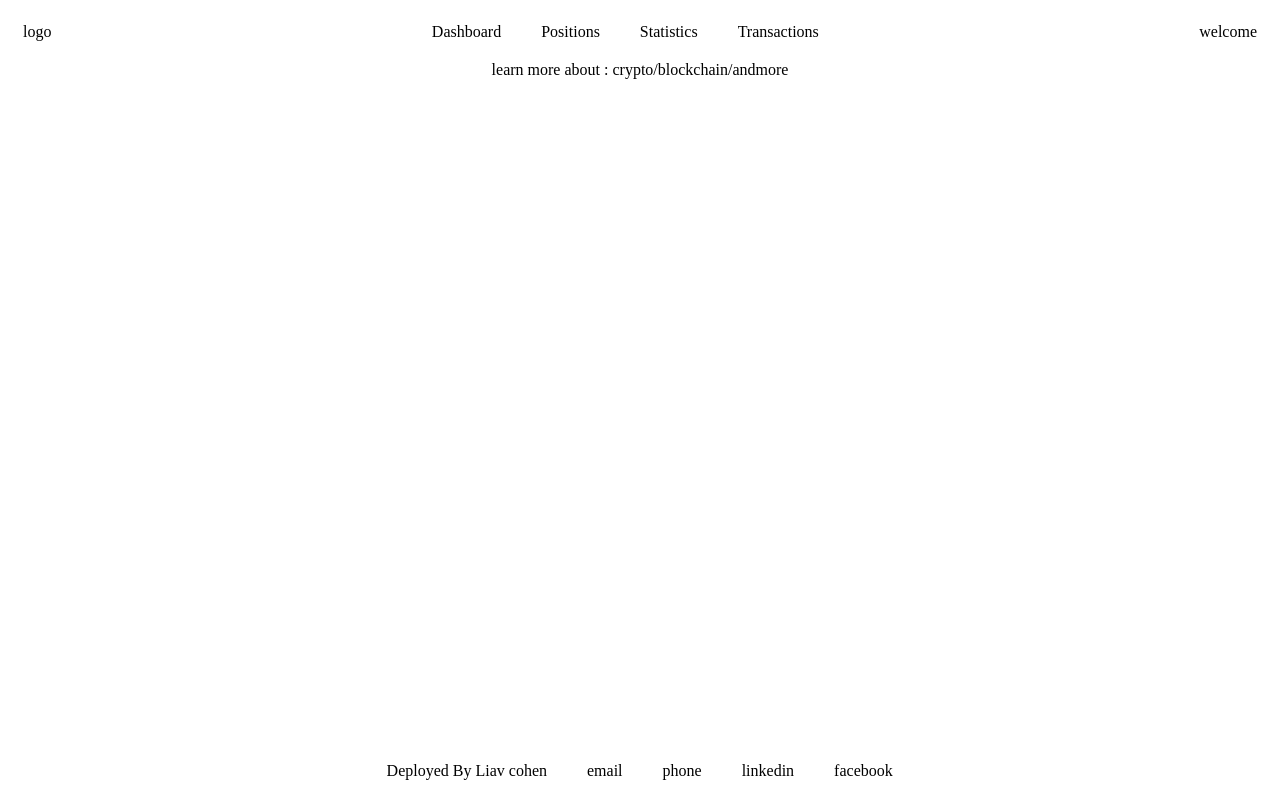
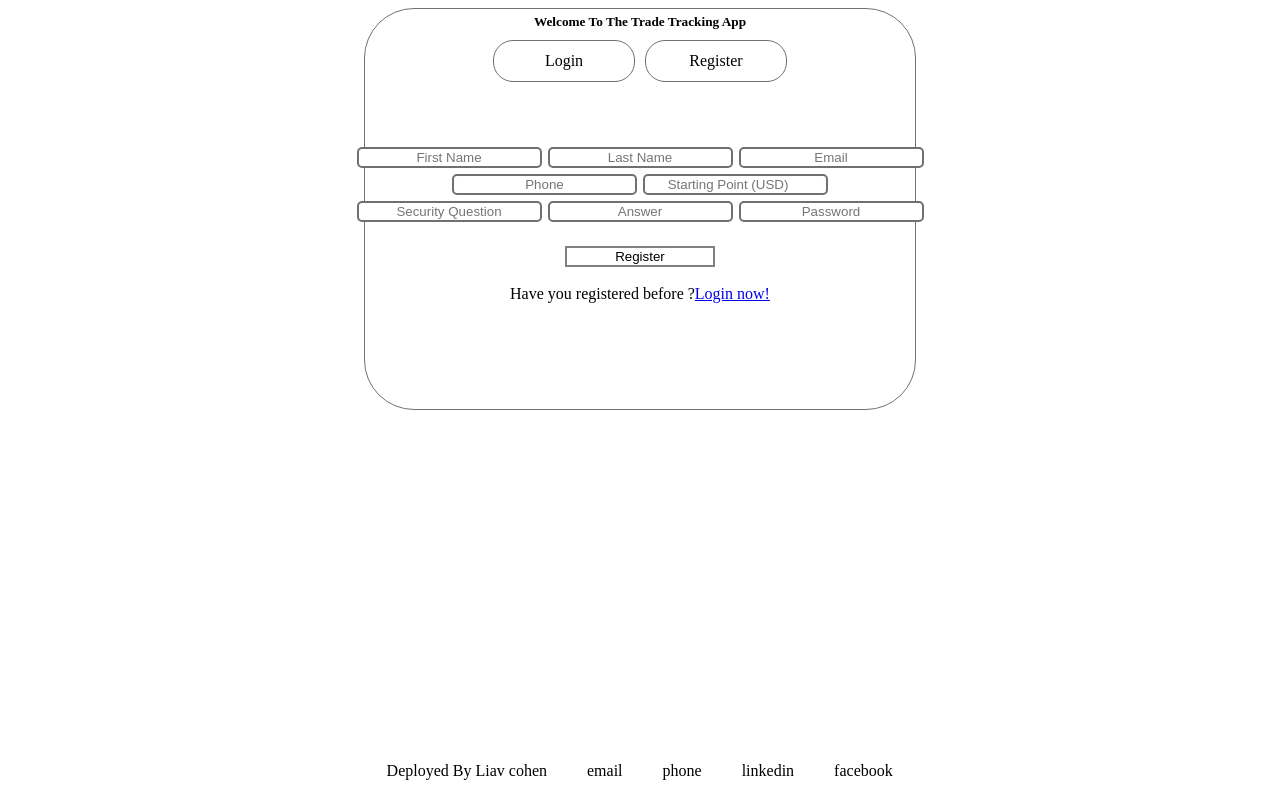
Before and after one commit to LiavCohen-a/TradeTrakingApp, a React (Create React App) app in the folder tradetrakingapp/: page /Register in a window 1280 px wide. Built offline with nearby package versions, Linux system fonts and the light colour scheme.

Commit message:
user Login Reset password Register

```diff
--- a/tradetrakingapp/package.json
+++ b/tradetrakingapp/package.json
@@ -6,6 +6,7 @@
     "@testing-library/jest-dom": "^5.16.5",
     "@testing-library/react": "^13.4.0",
     "@testing-library/user-event": "^13.5.0",
+    "axios": "^1.2.1",
     "react": "^18.2.0",
     "react-dom": "^18.2.0",
     "react-router-dom": "^6.5.0",
--- a/tradetrakingapp/src/App.js
+++ b/tradetrakingapp/src/App.js
@@ -3,10 +3,9 @@ import HomeRouterComp from './Pages/HomeRouter/HomeRouterComp';
 import './Css/LoginRegister.css'
 import FooterInfoComp from './Components/SharedComponents/FooterInfoComp'
 import { useState } from 'react';
-import { Outlet } from 'react-router-dom';
 
 function App() {
-  const [userLogin,setUserLogin] = useState(true)
+  const [userLogin,setUserLogin] = useState(false)
   return (
     <div >
       {
--- a/tradetrakingapp/src/Pages/LoginRouter/Pages/ForgotPasswordPage.js
+++ b/tradetrakingapp/src/Pages/LoginRouter/Pages/ForgotPasswordPage.js
@@ -3,19 +3,22 @@ import EmailInputComp from "../../../Components/SharedComponents/EmailInputComp"
 import SubmitInputComp from "../../../Components/SharedComponents/SubmitInputComp";
 import LoginLinkComp from "../../../Components/LoginRegisterComps/LoginLinkComp";
 import { useState } from "react";
+import userService from "../../../Services/userService";
 
 function ForgotPasswordPage() {
   const [email,setEmail] = useState("");
   const [securityQuestionID,setSecurityQuestionID] = useState("");
-  const [answer,setAnswer] = useState("");
+  const [userAnswer,setAnswer] = useState("");
 
-  const forgotPassword = (e,userData) => {
+  const forgotPassword =async (e,userData) => {
     e.preventDefault()
+    let resp = await userService.forgotPasswordRequest(userData);
+    console.log(resp)
   }
   return (
     <div className="LoginPage">
     <div className="LoginForm">
-        <form onSubmit={(e) => forgotPassword(e,{email,securityQuestionID,answer})} >
+        <form onSubmit={(e) => forgotPassword(e,{email,securityQuestionID,userAnswer})} >
           <EmailInputComp fieldName="User Email" inputValue={(e) => setEmail(e)}/><br/>
           <TextInputComp fieldName="Security Question" inputValue={(e) => setSecurityQuestionID(e)} /><br/>
           <TextInputComp fieldName="Answer"  inputValue={(e) => setAnswer(e)}/><br/>
--- a/tradetrakingapp/src/Pages/LoginRouter/Pages/LoginPage.js
+++ b/tradetrakingapp/src/Pages/LoginRouter/Pages/LoginPage.js
@@ -11,30 +11,32 @@ import { useState } from "react";
 // Css
 import "../../../Css/LoginRegister.css";
 import "../../../Css/Shared.css";
+import userService from "../../../Services/userService";
 
 function LoginPage() {
-  const [userEmail, setUserEmail] = useState("");
-  const [userPassword, setUserPassword] = useState("");
+  const [email, setEmail] = useState("");
+  const [password, setPassword] = useState("");
 
-  const userLogin = (e, userData) => {
+  const userLogin =async (e, userData) => {
     e.preventDefault();
+    let isSuccsusfulyLogin = await userService.loginRequest(userData);
   };
 
   return (
     <div className="LoginPage">
       <div className="LoginForm">
-        <form onSubmit={(e) => userLogin(e, { userEmail, userPassword })}>
+        <form onSubmit={(e) => userLogin(e, { email, password })}>
           <EmailInputComp
             fieldName={"User Email"}
             inputValue={(userNameValue) => {
-              setUserEmail(userNameValue);
+              setEmail(userNameValue);
             }}
           />
           <br />
           <TextInputComp
             fieldName={"Password"}
             inputValue={(userNameValue) => {
-              setUserPassword(userNameValue);
+              setPassword(userNameValue);
             }}
           />
           <br />
--- a/tradetrakingapp/src/Pages/LoginRouter/Pages/RegisterPage.js
+++ b/tradetrakingapp/src/Pages/LoginRouter/Pages/RegisterPage.js
@@ -10,19 +10,21 @@ import { useState } from "react";
 
 // Css
 import "../../../Css/LoginRegister.css";
+import userService from "../../../Services/userService";
 
 function RegisterPage() {
-  const [first, setFirst] = useState("");
-  const [last, setLast] = useState("");
+  const [firstName, setFirst] = useState("");
+  const [lastName, setLast] = useState("");
   const [email, setEmail] = useState("");
   const [phone, setPhone] = useState("");
-  const [startingPoint, setStartingPoint] = useState("");
-  const [securityQuestion, setSecurityQuestion] = useState("");
-  const [answerQuestion, setAnswer] = useState("");
+  const [accountStartingPoint, setStartingPoint] = useState("");
+  const [userQuestionID, setuserQuestion] = useState("");
+  const [userAnswer, setAnswer] = useState("");
   const [password, setPassword] = useState("");
 
-  const userRegister = (e, newUserData) => {
+  const userRegister =async (e, newUserData) => {
     e.preventDefault();
+    let resp = await userService.registrationRequest(newUserData)
   };
   return (
     <div className="App">
@@ -30,14 +32,16 @@ function RegisterPage() {
         <form
           onSubmit={(e) =>
             userRegister(e, {
-              first,
-              last,
+              firstName,
+              lastName,
               email,
               phone,
-              startingPoint,
-              securityQuestion,
-              answerQuestion,
+              accountStartingPoint,
               password,
+              userSecurityQuestion:{
+                userQuestionID,
+                userAnswer
+              }
             })
           }
         >
@@ -62,7 +66,7 @@ function RegisterPage() {
           <div className="InputContainer">
             <TextInputComp
               fieldName="Security Question"
-              inputValue={(e) => setSecurityQuestion(e)}
+              inputValue={(e) => setuserQuestion(e)}
             />
             <TextInputComp
               fieldName="Answer"
--- /dev/null
+++ b/tradetrakingapp/src/Services/userService.js
@@ -0,0 +1,25 @@
+import axios from 'axios';
+const url = "http://localhost:8000/api/users/"
+
+// Authentication Requests
+
+let loginRequest =async (userData) => {
+   let resp = await axios.post(url+"login",userData);
+   if(resp.data.includes("successfully")){
+      console.log(resp.data)
+    }
+   return (resp.data)
+}
+
+let registrationRequest =async (newUserData) => {
+   let resp = await axios.post(url,newUserData);
+   return (resp.data)
+}
+
+let forgotPasswordRequest =async (userData) => {
+   let resp = await axios.post(url+'forgotpasswordReset',userData);
+   return (resp.data)
+}
+
+
+export default {loginRequest,registrationRequest,forgotPasswordRequest};
```
Also changed, not shown: 2 other files (tests, documents, lock files or other folders).
